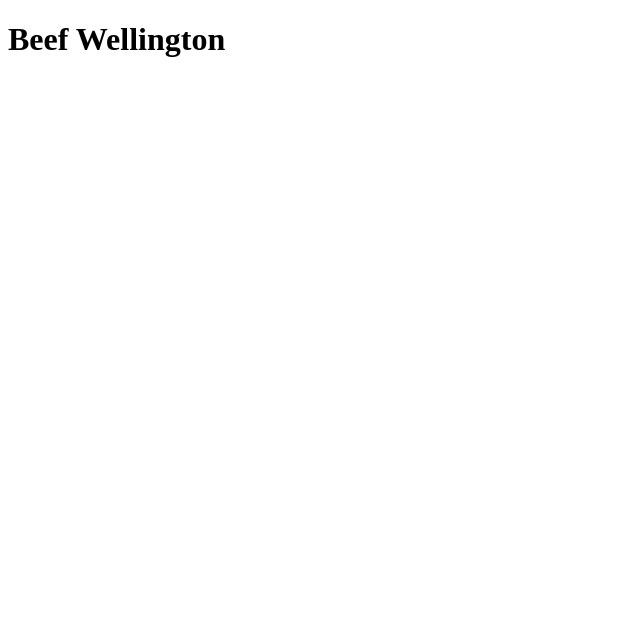
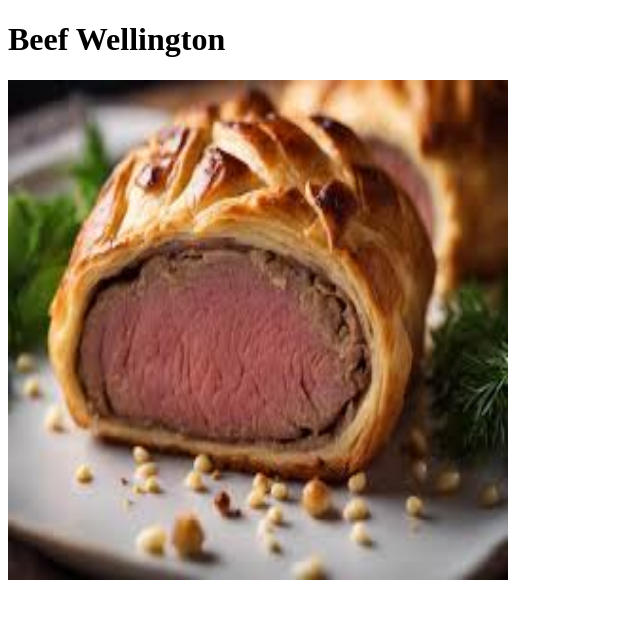
Before and after one commit to A-i-k-a/odin-recipes, a plain HTML site: page recipes/beefwellington.html in a window 1280 px wide. Shown: the whole page, without its empty margins (0-640 px from the left). Drawn offline with Linux system fonts and the light colour scheme.

Commit message:
add an image of beef wellington

```diff
--- a/recipes/beefwellington.html
+++ b/recipes/beefwellington.html
@@ -6,5 +6,6 @@
 </head>
 <body>
     <h1>Beef Wellington</h1>
+    <img src="../images/beefwellington.jpg" alt="a delicous beef wellington" width="500" height="500">
 </body>
 </html>
```
